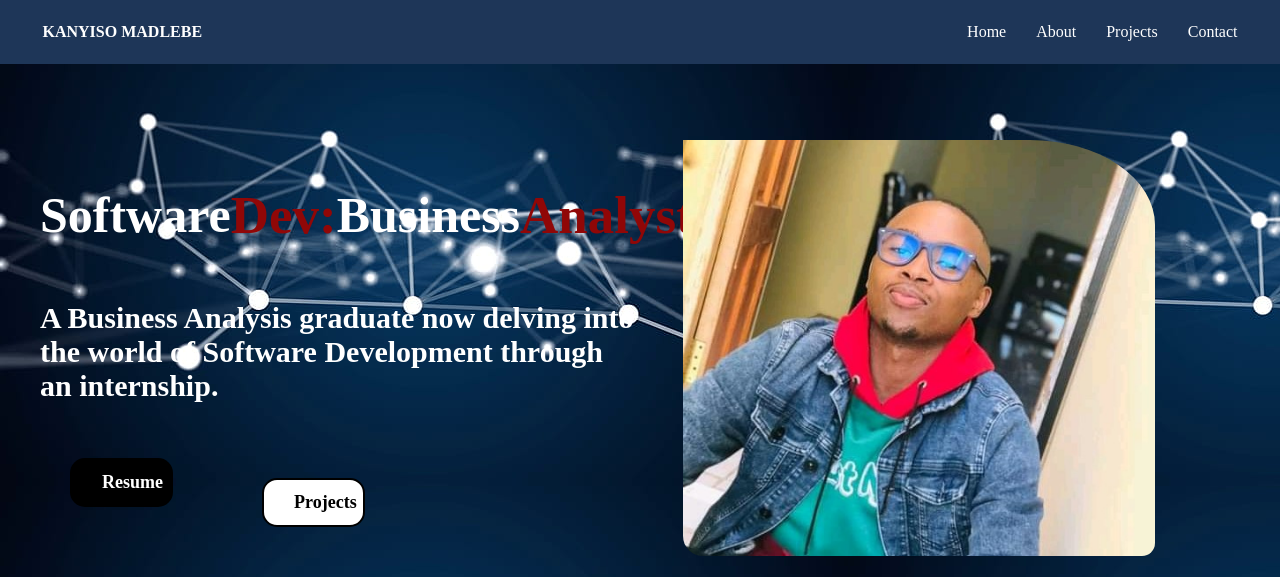
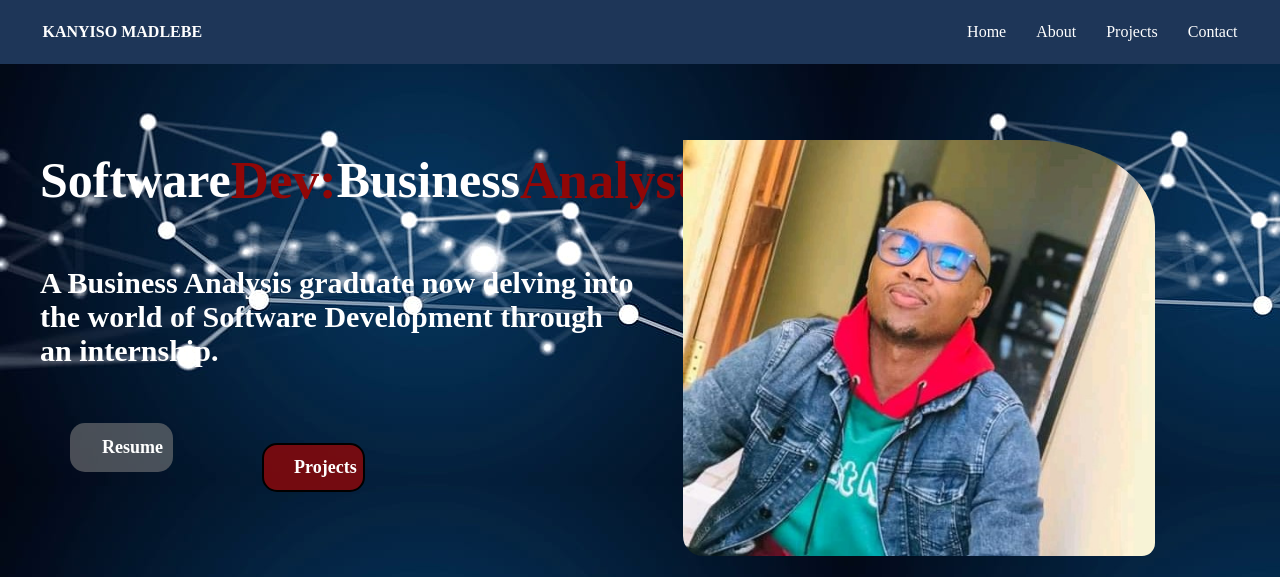
Before and after one commit to Kanyiso-Madlebe/vite-test, a React (Vite) app: page / in a window 1280 px wide. Shown: the top 577 px of the page. Built offline with nearby package versions, Linux system fonts and the light colour scheme.

Commit message:
modified:   src/pages/Home.jsx 	modified:   src/pages/about.jsx 	modified:   src/style/contact.css 	modified:   src/style/home.css

```diff
--- a/src/pages/Home.jsx
+++ b/src/pages/Home.jsx
@@ -46,8 +46,11 @@ function Home() {
                         whileTap={{ scale: 0.9 }}
                         className="button button2"
                     >
+                        <a href="https://github.com/Kanyiso-Madlebe" target="_blank" rel="noopener noreferrer">
                             Projects
+                        </a>
                     </motion.button>
+
                     </motion.div>
                 </motion.div>
                 <div className="home-img-btn-container">
--- a/src/pages/about.jsx
+++ b/src/pages/about.jsx
@@ -1,10 +1,8 @@
-import React, { useState } from 'react';
+import React from 'react';
 import '../style/about.css';
 import Young from '../images/young.png';
 
 const About = () => {
-  const [showMore, setShowMore] = useState(false);
-
   return (
     <section className="about" id="about">
       <div className="main">
@@ -17,17 +15,7 @@ const About = () => {
             Lrorem Ipsum has been the industry's standard dummy text ever since the 1500s,
             when an unknown printer took a galley of type and scrambled it to make a type specimen book.
           </p>
-          {showMore ? (
-            <p>
-              Lorem ipsum dolor sit amet, consectetur adipisicing elit. Autem omnis
-               sunt soluta provident quibusdam voluptatem magni dolorum
-              at dolor aspernatur, porro, eaque accusamus illo iusto deserunt
-              distinctio possimus dignissimos quo.
-            </p>
-          ) : null}
-          <button type="button" onClick={() => setShowMore(!showMore)}>
-            {showMore ? "Show Less" : "Read More"}
-          </button>
+          <button type="button">Read More</button>
         </div>
       </div>
     </section>
--- a/src/style/contact.css
+++ b/src/style/contact.css
@@ -1,6 +1,6 @@
 .contact {
     width: 100%;
-    min-height: 100vh;
+    height: 100vh;
     background: #1E3658;
     display: flex;
     align-items: center;
--- a/src/style/home.css
+++ b/src/style/home.css
@@ -1,10 +1,10 @@
 .home {
-    height: 640px;
+    height: 100vh;
 
   }
 
   .wallpaper {
-    height:99vh;
+    height:100vh;
   }
  /* Adjust layout for larger screens */
 .home-data {
@@ -15,6 +15,7 @@
 .home-text {
   width: 50%; /* Take up half of the available width */
   padding-left: 40px;
+  padding-bottom: 70px;
 }
 
 .home-img-btn-container {
@@ -22,6 +23,7 @@
   display: flex;
   justify-content: center;
   align-items: center;
+  padding-bottom: 20vh;
 }
 
 
@@ -101,16 +103,17 @@
 }
 
 .button1 {
-  background: #000;
+  background: rgba(128, 128, 128, 0.562);
   color: #fff;
   margin-right: 59px;
 }
 
 .button2 {
-  background: #fff;
+  background: #900707cc;
   color: #000;
   border: 2px solid #000;
   margin-top: 20px;
+  text-color: #000;
 }
 
  /* Media query for smaller screen sizes */
@@ -151,7 +154,7 @@
     background: rgba(58, 84, 122, 0.98);
   }
   .wallpaper {
-    height:190vh;
+    height:200vh;
   }
 
 }
```
Lines whose indentation alone changed are shown as unchanged.
